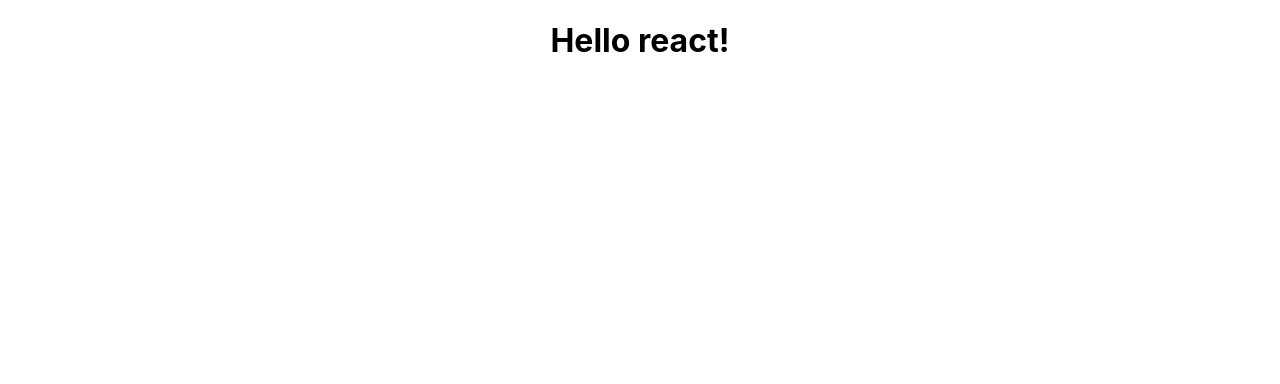
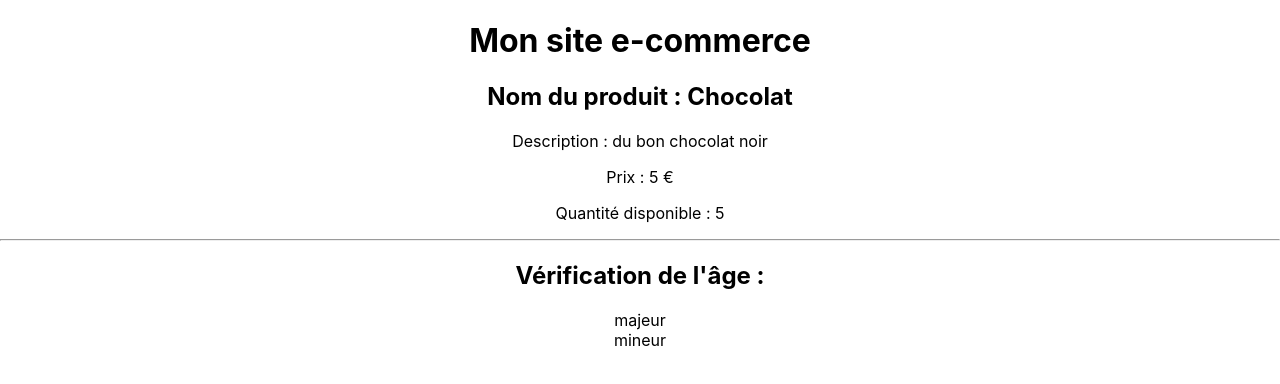
Before and after one commit to RyanSebbouh/ecommerce, a React (Create React App) app: page / in a window 1280 px wide. Shown: the top 384 px of the page. Built offline with nearby package versions, Linux system fonts and the light colour scheme.

Commit message:
Exo 8 de la partie react

```diff
--- a/src/App.js
+++ b/src/App.js
@@ -1,11 +1,27 @@
 import './App.css';
-// J'ai retiré l'import du logo car on ne l'utilise plus
+import ProductDetail from './ProductDetail'; // Ton ancien exercice
+import Majeur from './Majeur';               // LE NOUVEAU (à ajouter)
 
 function App() {
   return (
     <div className="App">
-      {/* J'ai supprimé tout le header et j'ai mis le titre demandé */}
-      <h1>Hello react!</h1>
+      <h1>Mon site e-commerce</h1>
+
+      {/* --- TON ANCIEN CODE (Ne pas toucher) --- */}
+      <ProductDetail
+        nom="Chocolat"
+        prix={5}
+        description="du bon chocolat noir"
+        quantité={5}
+      />
+
+      <hr /> {/* (Optionnel) Une ligne pour séparer visuellement */}
+
+      {/* --- LE NOUVEL EXERCICE (À ajouter) --- */}
+      <h2>Vérification de l'âge :</h2>
+      <Majeur age={20} />
+      <Majeur age={12} />
+
     </div>
   );
 }
--- /dev/null
+++ b/src/Majeur.js
@@ -0,0 +1,12 @@
+function Majeur(props) {
+    // Si l'âge est supérieur ou égal à 18
+    if (props.age >= 18) {
+        return <div>majeur</div>;
+    }
+    // Sinon
+    else {
+        return <div>mineur</div>;
+    }
+}
+
+export default Majeur;
--- /dev/null
+++ b/src/ProductDetail.js
@@ -0,0 +1,16 @@
+// src/ProductDetail.js
+
+function ProductDetail(props) {
+    return (
+        <div>
+            {/* J'affiche les données reçues via les props */}
+            <h2>Nom du produit : {props.nom}</h2>
+            <p>Description : {props.description}</p>
+            <p>Prix : {props.prix} €</p>
+            <p>Quantité disponible : {props.quantité}</p>
+        </div>
+    );
+}
+
+// J'exporte mon composant pour qu'App.js puisse l'utiliser
+export default ProductDetail;
```
Also changed, not shown: src/Title.js (added, +11 -0 lines).
